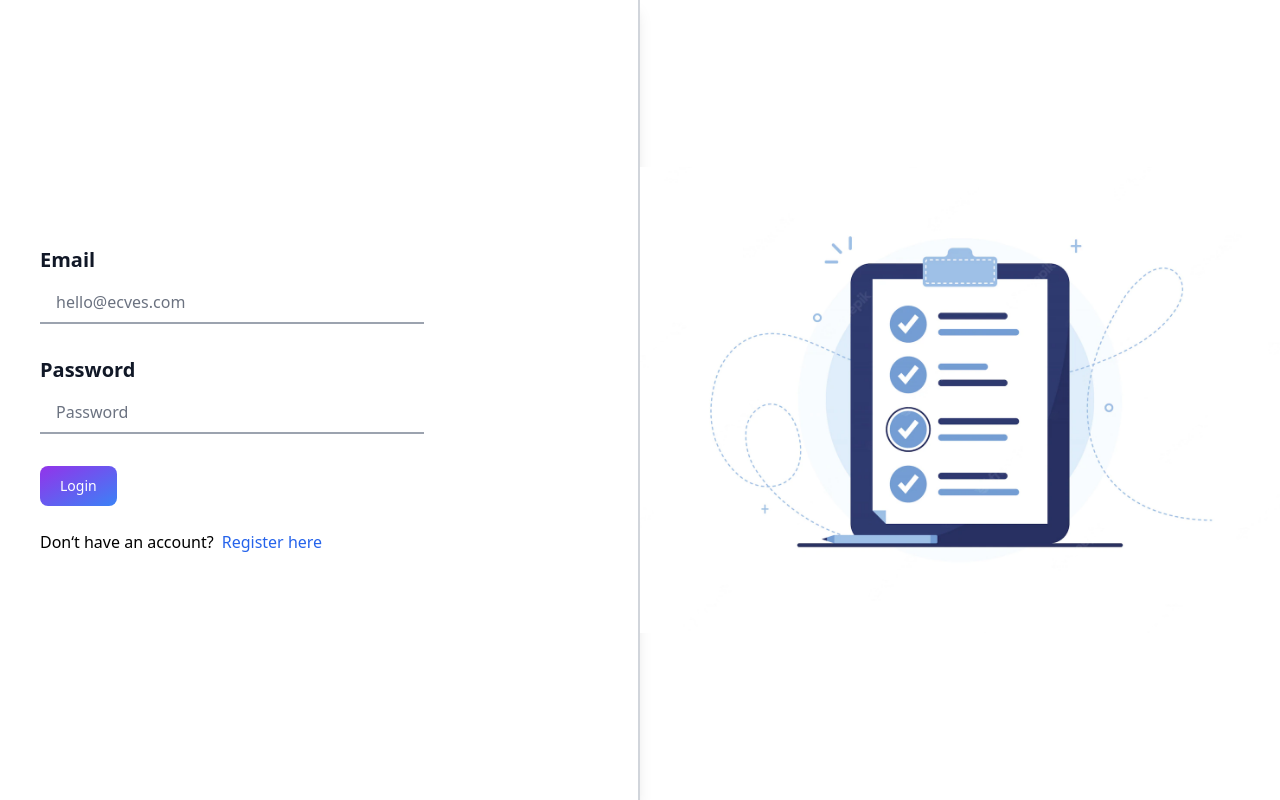
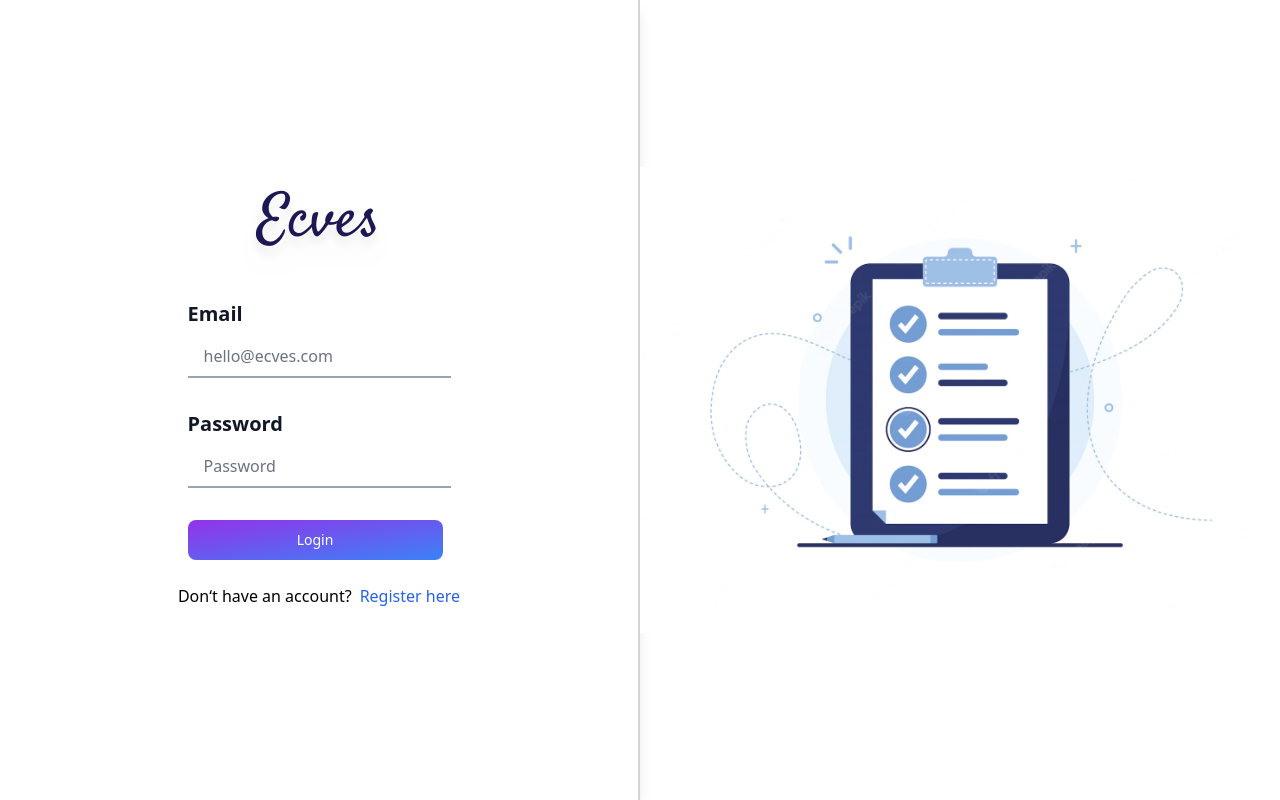
Before and after one commit to HRemonen/ecvs, a React (Vite) app in the folder src/client/: page /login in a window 1280 px wide. Built offline with nearby package versions, Linux system fonts and the light colour scheme; no server answers.

Commit message:
Restyle login form, and remove zod validator from login

```diff
--- a/src/client/src/components/authentication/Login.tsx
+++ b/src/client/src/components/authentication/Login.tsx
@@ -1,12 +1,10 @@
 import { useForm } from "react-hook-form";
 import { useNavigate, Link } from "react-router-dom";
-import { zodResolver } from "@hookform/resolvers/zod";
 import { useAppDispatch } from "../../hooks/dispatchHooks";
 
 import FormInput from "./FormInput";
 
 import { loginUser } from "../../reducers/authReducer";
-import { LoginZod } from "../../validators/zodValidators";
 
 import clipboard from "../../assets/clipboard.webp";
 
@@ -17,7 +15,7 @@ const Login = () => {
   const navigate = useNavigate();
 
   const { setError, register, handleSubmit, formState:{ errors } } = useForm<ValidatedLogin>({
-    mode: "onBlur", resolver: zodResolver(LoginZod)
+    mode: "onBlur"
   });
 
   const onSubmit = async ({ email, password }: ValidatedLogin) => {
@@ -32,9 +30,10 @@ const Login = () => {
   }
 
   return (
-    <div className='grid grid-cols-2 h-screen min-h-screen'>
-      <div className='flex flex-col justify-center text-left p-10 border-r-2 border-solid border-gray-300 shadow-lg'>
-        <form onSubmit={handleSubmit(onSubmit)} className="md:max-w-sm">
+    <div className='md:grid md:grid-cols-2 text-center'>
+      <div className='flex flex-col h-screen justify-center text-center items-center p-12 border-r-2 border-solid border-gray-300 md:shadow-lg'>
+        <h1 className='text-[#1d1853] mx-auto mb-12 font-Satisfy text-6xl hover:blur-sm drop-shadow-xl'>Ecves</h1>
+        <form onSubmit={handleSubmit(onSubmit)} className="flex flex-col justify-center text-left">
           <FormInput
             id="email"
             type="email"
@@ -62,14 +61,15 @@ const Login = () => {
             Login
           </button>
         </form>
+
         <p className="mt-4">
           Don&lsquo;t have an account?
           <Link to="/register" className="ml-2 text-blue-600 inline-flex items-center font-medium hover:underline">Register here</Link>
         </p>
       </div>
-      <div className="flex flex-col justify-center ">
-          <img src={clipboard} alt="picture of a clipboard with checkmarks on items">
-          </img>
+      <div className="invisible md:visible flex flex-col justify-center ">
+        <img src={clipboard} alt="picture of a clipboard with checkmarks on items">
+        </img>
       </div>
     </div>
   );
```
